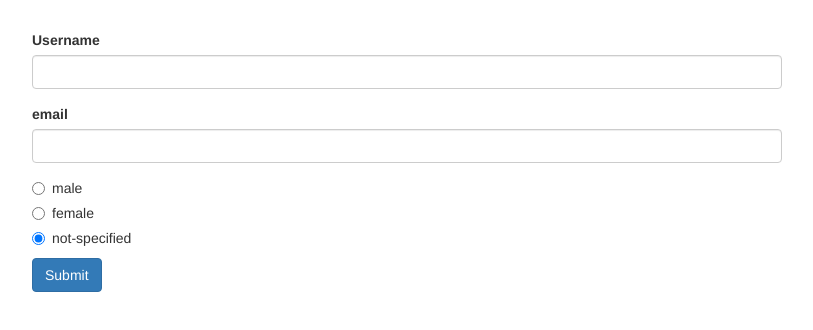
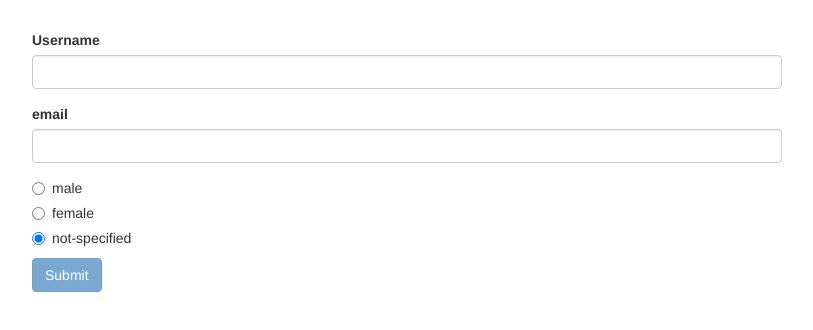
Before and after one commit to douglascamilo/angular-recipes, an Angular app: page / in a window 1280 px wide. Shown: the top 330 px of the page, without its empty margins (233-1046 px from the left). Built offline with nearby package versions, Linux system fonts and the light colour scheme.

Commit message:
Adding validation

```diff
--- a/src/app/app.component.html
+++ b/src/app/app.component.html
@@ -26,7 +26,10 @@
               [value]="gender">{{ gender }}
           </label>
         </div>
-        <button class="btn btn-primary" type="submit">Submit</button>
+        <button
+            class="btn btn-primary"
+            type="submit"
+            [disabled]="signupForm.invalid">Submit</button>
       </form>
     </div>
   </div>
--- a/src/app/app.component.ts
+++ b/src/app/app.component.ts
@@ -1,19 +1,19 @@
 import { Component, OnInit } from '@angular/core';
-import { FormControl, FormGroup } from '@angular/forms';
+import { FormControl, FormGroup, Validators } from '@angular/forms';
 
 @Component({
   selector: 'app-root',
   templateUrl: './app.component.html',
-  styleUrls: ['./app.component.css']
+  styleUrls: [ './app.component.css' ]
 })
 export class AppComponent implements OnInit {
-  genders = ['male', 'female', 'not-specified'];
+  genders = [ 'male', 'female', 'not-specified' ];
   signupForm: FormGroup;
 
   ngOnInit(): void {
     this.signupForm = new FormGroup({
-      'username': new FormControl(null),
-      'email': new FormControl(null),
+      'username': new FormControl(null, [ Validators.required ]),
+      'email': new FormControl(null, [ Validators.email, Validators.required ]),
       'gender': new FormControl('not-specified'),
     });
   }
```
